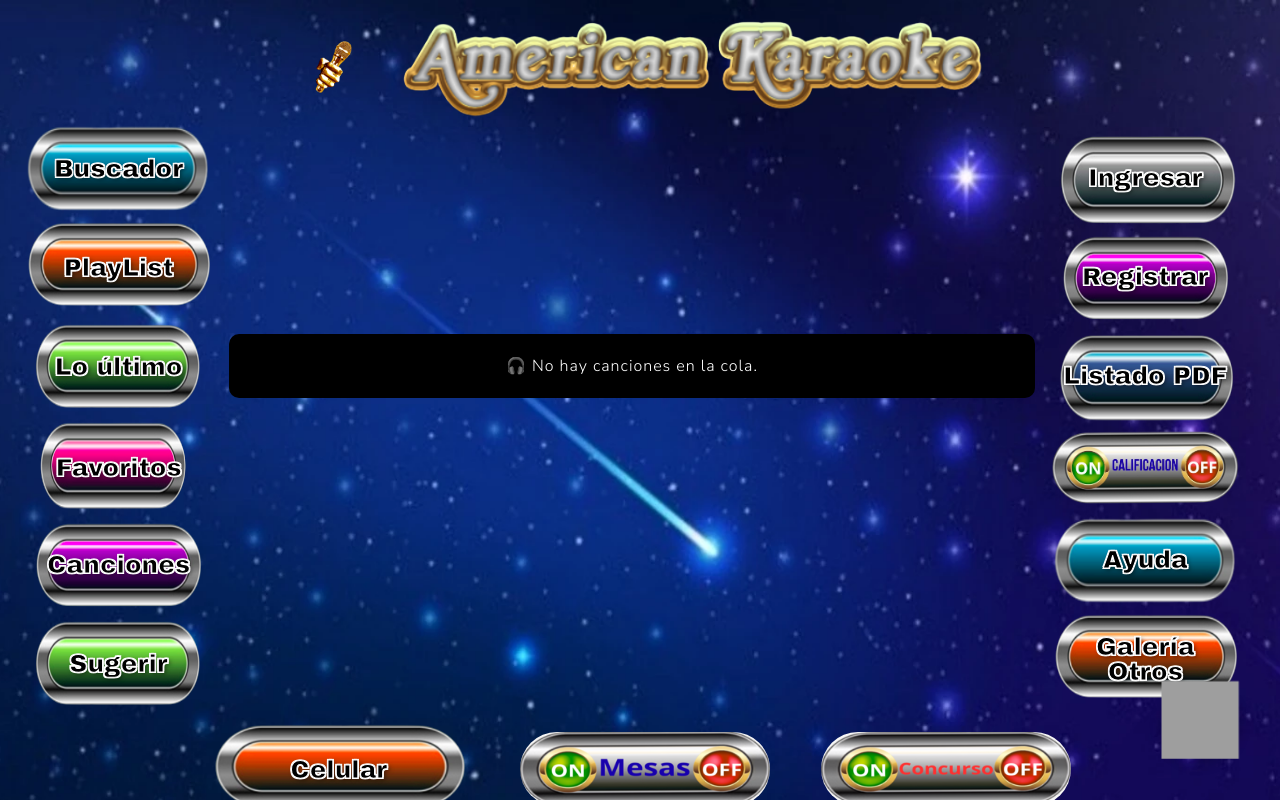
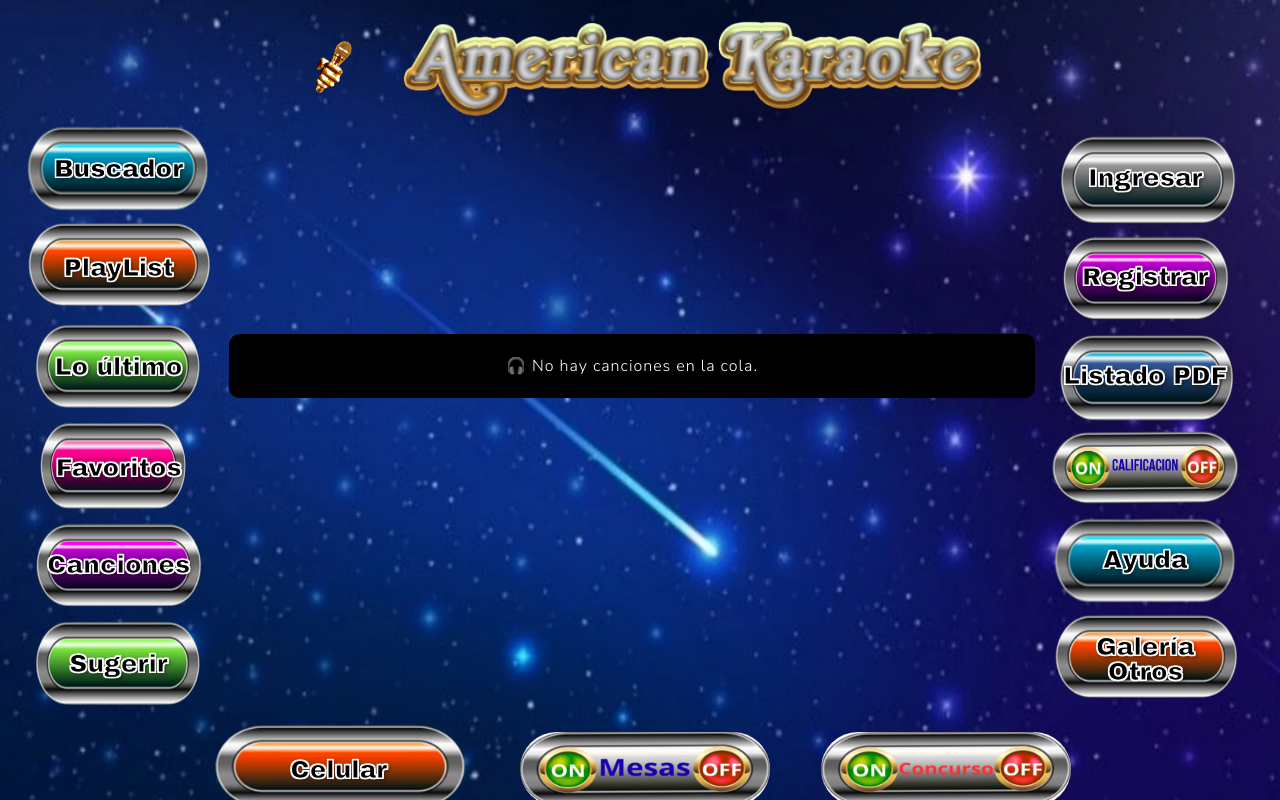
Before and after one commit to IAMR23/American, a React (Vite) app in the folder frontend/: page / in a window 1280 px wide. Shown: the top 800 px of the page. Built offline with nearby package versions, Linux system fonts and the light colour scheme; no server answers; grey boxes are pictures that could not be loaded; a web font is replaced by a local one.

Commit message:
boton de whatsapp despues de registro

```diff
--- a/frontend/src/pages/Home.jsx
+++ b/frontend/src/pages/Home.jsx
@@ -729,7 +729,7 @@ export default function Home() {
         />
       </div>
 
-      {!isSubscribed && <WhatsAppButton />}
+      {isFreeUser && <WhatsAppButton />}
     </>
   );
 }
```
